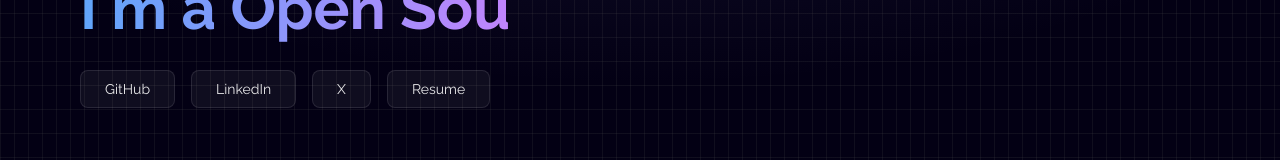
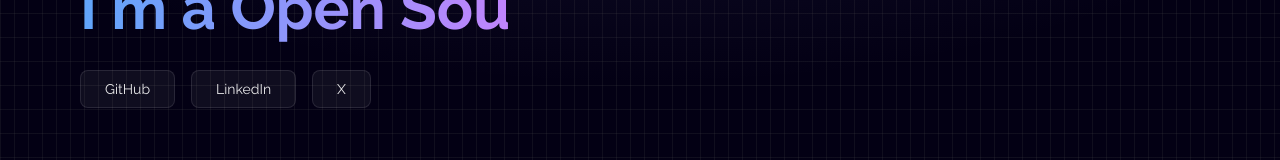
Before and after one commit to Yashh56/Portfolio, a React (Vite) app: page / in a window 1280 px wide. Shown: the part 395-555 px from the top of the page. Built offline with nearby package versions, Linux system fonts and the light colour scheme; what tailwindcss-animated would draw is missing.

Commit message:
Add Vercel Speed Insights integration and update dependencies

```diff
--- a/package.json
+++ b/package.json
@@ -12,6 +12,7 @@
   "dependencies": {
     "@emotion/react": "^11.11.3",
     "@emotion/styled": "^11.11.0",
+    "@vercel/speed-insights": "^1.2.0",
     "framer-motion": "^10.17.9",
     "gsap": "^3.12.5",
     "react": "^18.2.0",
--- a/src/Pages/Home.tsx
+++ b/src/Pages/Home.tsx
@@ -35,9 +35,9 @@ const CenteredText = ({ text }:{text:string}) => {
           <SocialLink to="https://twitter.com/Yashh596">
             X
           </SocialLink>
-          <SocialLink to="https://drive.google.com/file/d/1peOArbShFCX7rNnvR2JDEdqJczJ2jQju/view?usp=sharing">
+          {/* <SocialLink to="https://drive.google.com/file/d/1peOArbShFCX7rNnvR2JDEdqJczJ2jQju/view?usp=sharing">
             Resume
-          </SocialLink>
+          </SocialLink> */}
         </div>
       </div>
     </div>
--- a/src/main.tsx
+++ b/src/main.tsx
@@ -3,10 +3,13 @@ import ReactDOM from 'react-dom/client'
 import App from './App.tsx'
 import './index.css'
 import { BrowserRouter } from 'react-router-dom'
+import { injectSpeedInsights } from '@vercel/speed-insights';
+
+injectSpeedInsights();
 ReactDOM.createRoot(document.getElementById('root')!).render(
   <React.StrictMode>
     <BrowserRouter>
-        <App />
+      <App />
     </BrowserRouter>
   </React.StrictMode>,
 )
```
Also changed, not shown: 1 other file (tests, documents, lock files or other folders).
